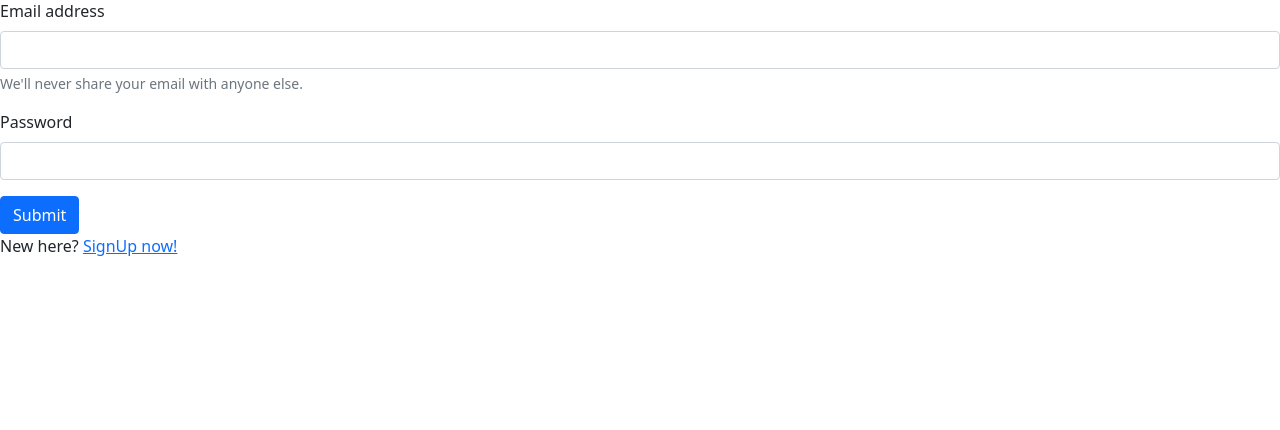
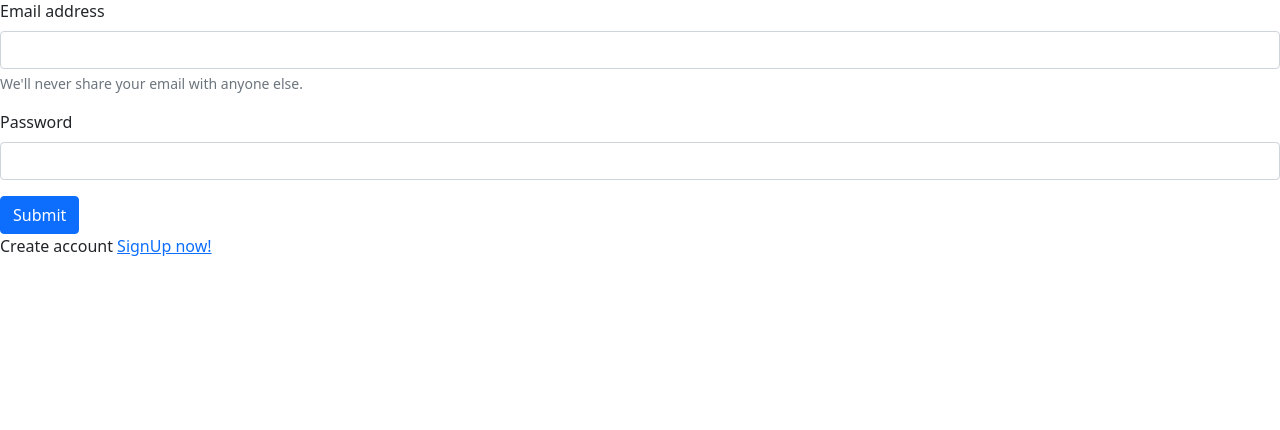
Before and after one commit to KoyalThakur/final-year-project, a Django app: page /signIn in a window 1280 px wide. Shown: the part 81-511 px from the top of the page. Run offline with Django 3.2, Linux system fonts and the light colour scheme.

Commit message:
updated sign up page

```diff
--- a/Webnarys/templates/signIn.html
+++ b/Webnarys/templates/signIn.html
@@ -17,7 +17,7 @@ this is signin page
   <button type="submit" class="btn btn-primary">Submit</button>
 </form>
 <div>
-New here? <a href="/signUp">SignUp now!</a>
+Create account <a href="/signUp">SignUp now!</a>
 </div>
 </div>
 {%endblock body%}
```
